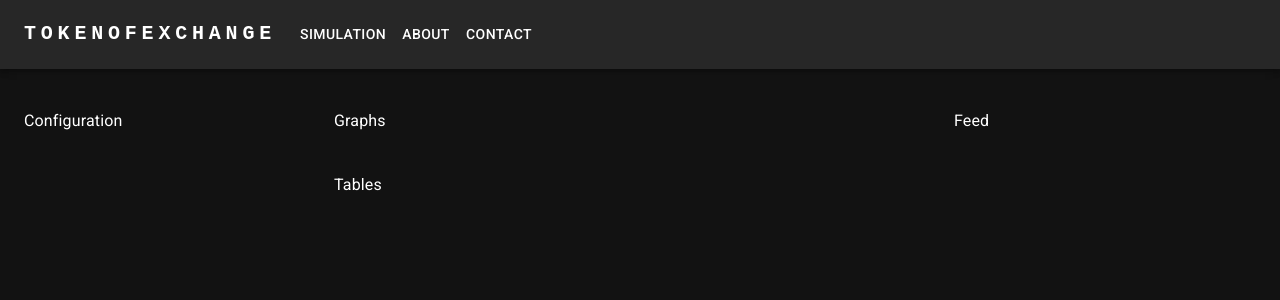
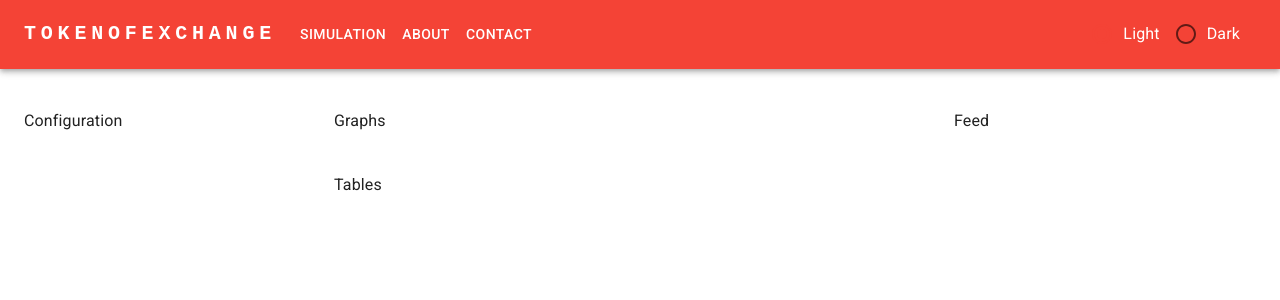
Before and after one commit to whyowisp/token-of-exchange, a React (Vite) app: page /simulation in a window 1280 px wide. Shown: the top 300 px of the page. Built offline with nearby package versions, Linux system fonts and the light colour scheme.

Commit message:
Radio button theme switch

```diff
--- a/src/App.tsx
+++ b/src/App.tsx
@@ -10,12 +10,23 @@ import { theme, darkTheme } from './styles/theme';
 import SimulationLayout from './components/SimulationLayout'
 import MainMenu from './components/MainMenu'
 
+import type { Mode } from './types/theme';
+
 const App = () => {
+  const { mode, setMode } = useColorScheme();
+
+  const handleModeChange = (event: React.ChangeEvent<HTMLInputElement>) => {
+    const newMode = event.target.value as Mode;
+    setMode(newMode);
+  };
+
+  if (!mode) return null;
+
   return (
-    <ThemeProvider theme={darkTheme}>
+    <ThemeProvider theme={mode === 'dark' ? darkTheme : theme}>
       <CssBaseline />
       <Box sx={{ minHeight: '100vh' }}>
-        <MainMenu />
+        <MainMenu mode={mode} setMode={setMode} handleModeChange={handleModeChange} />
         <SimulationLayout />
       </Box>
     </ThemeProvider>
--- a/src/components/MainMenu.tsx
+++ b/src/components/MainMenu.tsx
@@ -2,10 +2,11 @@ import React from 'react';
 import { ButtonGroup, Button, Box, AppBar, Container, Typography, Toolbar, IconButton, Menu, MenuItem, FormControl, FormLabel, FormControlLabel, RadioGroup, Radio } from "@mui/material";
 import MenuIcon from '@mui/icons-material/Menu';
 
+import type { ThemeProps } from '../types/theme'; ''
+
 const pages = ['Simulation', 'About', 'Contact'];
 
-
-const MainMenu = () => {
+const MainMenu: React.FC<ThemeProps> = ({ mode, handleModeChange }) => {
   const [anchorElNav, setAnchorElNav] = React.useState<null | HTMLElement>(null);
 
   const handleOpenNavMenu = (event: React.MouseEvent<HTMLElement>) => {
@@ -107,6 +108,20 @@ const MainMenu = () => {
               </Button>
             ))}
           </Box>
+
+          {/* Theme toggle */}
+          <FormControl>
+            <RadioGroup
+              aria-labelledby="demo-theme-toggle"
+              name="theme-toggle"
+              row
+              value={mode}
+              onChange={handleModeChange}
+            >
+              <FormControlLabel value="light" control={<Radio />} label="Light" />
+              <FormControlLabel value="dark" control={<Radio />} label="Dark" />
+            </RadioGroup>
+          </FormControl>
         </Toolbar>
       </Container>
     </AppBar>
--- a/src/styles/theme.ts
+++ b/src/styles/theme.ts
@@ -1,20 +1,21 @@
 import { createTheme } from '@mui/material'
 
 const theme = createTheme({
+  colorSchemes: {
+    light: true,
+  },
   palette: {
-    mode: 'light',
     primary: {
-      main: '#1976d2',
+      // main color red
+      light: '#ff7961',
+      main: '#f44336',
     },
   },
 });
 
 const darkTheme = createTheme({
-  palette: {
-    mode: 'dark',
-    primary: {
-      main: '#90caf9',
-    },
+  colorSchemes: {
+    dark: true,
   },
 });
 
--- /dev/null
+++ b/src/types/theme.ts
@@ -0,0 +1,7 @@
+export type Mode = 'light' | 'dark' | 'system';
+
+export interface ThemeProps {
+  mode: Mode;
+  setMode: (mode: Mode) => void;
+  handleModeChange: (event: React.ChangeEvent<HTMLInputElement>) => void;
+}
```
